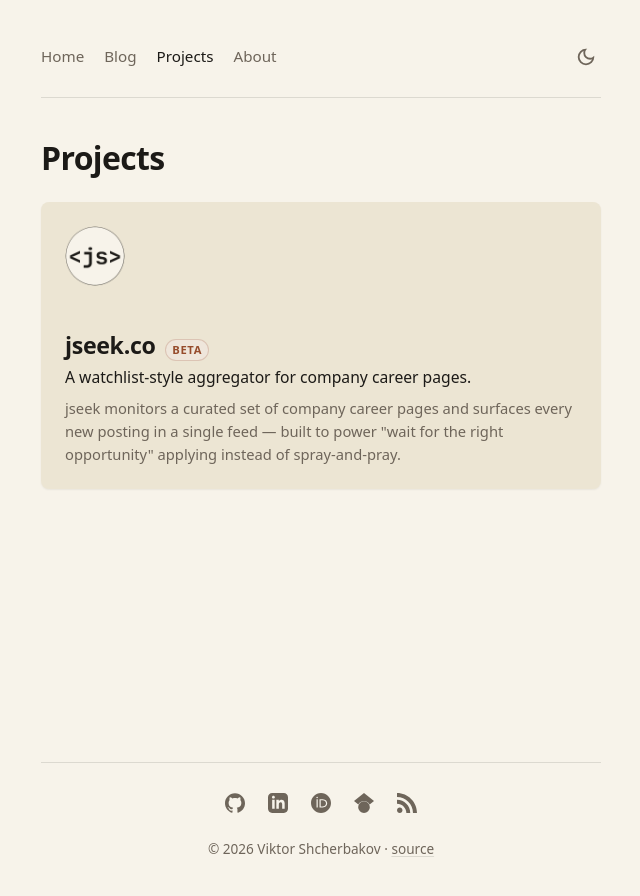
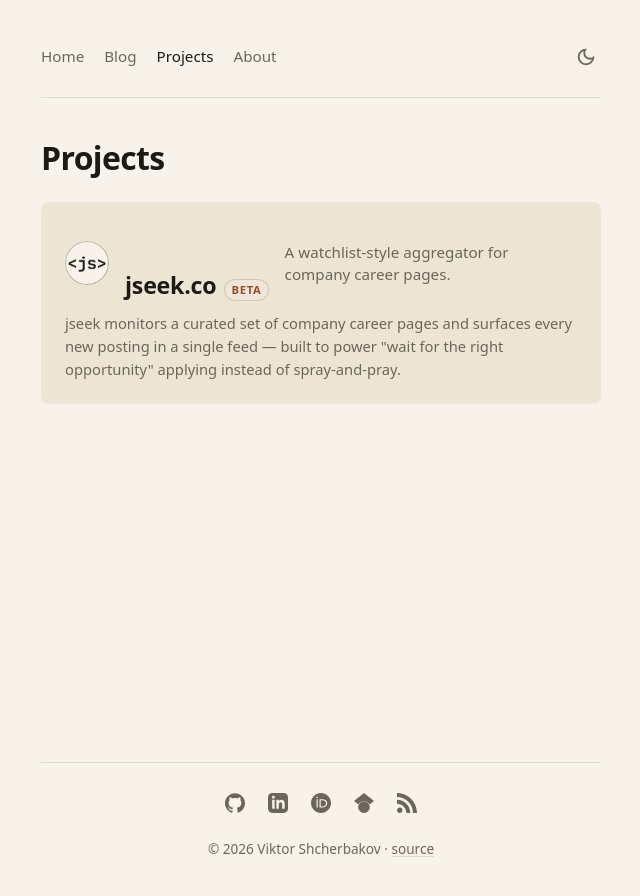
Before and after one commit to viktor-shcherb/viktor-shcherb.github.io, a Jekyll site: the page built from projects/index.md, in a window 1280 px wide. Shown: the top 896 px of the page, without its empty margins (319-959 px from the left). Built offline with Jekyll 4.4.1, drawn with Linux system fonts in a browser that asks for light colours.

Commit message:
Home rows: grid layout · project cards: icon+title+tagline row · gradient (#77)
- _includes/critical.css: switch the home Recent posts / Featured
  projects rows from flex+space-between to a 1fr-auto CSS grid.
  Long titles now wrap inside their own column instead of pushing
  the date onto a new row left-aligned (where it looked detached
  from its title). Date stays in the right column, top-aligned
  with the title's first line.
- /projects/ cards restructured: icon, title (+ status pill) and
  tagline now share one row at the top of the card, with the
  longer description on its own row below. Required swapping the
  vertical-stack markup for a flex .project-card-row that wraps
  on narrow viewports.
- _base.scss: gradient stops on .archive-entry-content rewritten
  to the spec — top 30 % fully transparent, middle 30 % linear
  ramp, bottom 40 % solid var(--bg).

```diff
--- a/_includes/critical.css
+++ b/_includes/critical.css
@@ -155,11 +155,11 @@
 .posts-feed li { display: block; padding: 0; margin: 0; }
 .posts-feed-row,
 .posts-feed-row:visited {
-  display: flex;
-  flex-wrap: wrap;
+  display: grid;
+  grid-template-columns: 1fr auto;
   align-items: baseline;
-  justify-content: space-between;
-  gap: 0.5em 1em;
+  column-gap: 1em;
+  row-gap: 0.15em;
   padding: 0.4rem 0.55rem;
   border-radius: 6px;
   color: var(--text);
@@ -171,7 +171,7 @@
   background: var(--surface);
   color: var(--text);
 }
-.posts-feed-title { font-weight: 500; }
+.posts-feed-title { font-weight: 500; min-width: 0; }
 .posts-feed-row:hover .posts-feed-title,
 .posts-feed-row:focus-visible .posts-feed-title { color: var(--accent); }
 .posts-feed time {
@@ -179,6 +179,7 @@
   color: var(--text-muted);
   font-variant-numeric: tabular-nums;
   white-space: nowrap;
+  text-align: right;
 }
 
 /* --- Code baseline --- */
--- a/assets/css/_base.scss
+++ b/assets/css/_base.scss
@@ -294,14 +294,15 @@
   position: absolute;
   inset: auto 0 0 0;
   padding: 4.5rem 1.4rem 1.3rem;
-  /* Solid behind the text, then a steep ramp to transparent so most of
-     the cover stays visible above the panel. */
+  /* Top 30 % of the panel is fully transparent (image shows clearly),
+     middle 30 % is the linear ramp, bottom 40 % is solid var(--bg)
+     behind the text. Stops are written `to top`, so 0 % = bottom. */
   background: linear-gradient(
     to top,
     var(--bg) 0%,
-    var(--bg) 45%,
-    color-mix(in srgb, var(--bg) 60%, transparent) 65%,
-    transparent 80%
+    var(--bg) 40%,
+    transparent 70%,
+    transparent 100%
   );
   color: var(--text);
   /* Restore type defaults that .archive-entry zeroed out for layout. */
@@ -335,10 +336,8 @@
 .featured-projects .posts-feed-row .project-tagline {
   font-size: 0.85rem;
   color: var(--text-muted);
+  text-align: right;
   white-space: normal;
-  text-align: right;
-  flex: 1 1 auto;
-  min-width: 0;
 }
 
 /* --- /projects/ listing as cards (icon stamped at top, text below) --- */
@@ -364,39 +363,49 @@
 .post-content .project-card-link,
 .post-content .project-card-link:visited {
   display: block;
-  padding: 1.5rem;
+  padding: 1.4rem 1.5rem;
   text-decoration: none;
   color: var(--text);
 }
 .project-card-link * { text-decoration: none !important; }
+.project-card-row {
+  display: flex;
+  align-items: center;
+  flex-wrap: wrap;
+  gap: 0.5rem 1rem;
+  margin: 0 0 0.7rem;
+}
 .project-card-logo,
 .post-content .project-card-logo {
-  width: 3.75rem;
-  height: 3.75rem;
+  flex: 0 0 2.75rem;
+  width: 2.75rem;
+  height: 2.75rem;
   display: block;
-  /* override .post-content img { margin: 1.4em auto } so the icon
-     stays left-aligned at the card top instead of centring */
-  margin: 0 0 1.1rem;
+  /* override .post-content img { margin: 1.4em auto } that would
+     otherwise auto-center the icon and add vertical margin */
+  margin: 0;
   border-radius: 0;
   max-width: none;
 }
-.project-card-text { min-width: 0; }
 .project-card-title {
   display: flex;
   align-items: baseline;
-  gap: 0.6rem;
   flex-wrap: wrap;
-  font-size: 1.35rem;
-  margin: 0 0 0.3rem;
-  line-height: 1.2;
-  letter-spacing: -0.015em;
+  gap: 0.5rem;
+  margin: 0;
+  font-size: 1.2rem;
+  font-weight: 600;
+  line-height: 1.25;
+  letter-spacing: -0.01em;
   color: var(--text);
 }
 .project-card:hover .project-card-title { color: var(--accent); }
 .project-card-tagline {
-  margin: 0 0 0.5rem;
-  color: var(--text);
-  font-size: 0.98rem;
+  margin: 0;
+  flex: 1 1 14rem;
+  min-width: 0;
+  color: var(--text-muted);
+  font-size: 0.95rem;
   line-height: 1.45;
 }
 .project-card-desc {
--- a/projects/index.md
+++ b/projects/index.md
@@ -15,10 +15,10 @@
   {%- for p in visible_projects -%}
     <li class="project-card">
       <a class="project-card-link" href="{{ p.url | relative_url }}">
-        {%- if p.logo -%}
-          <img class="project-card-logo" src="{{ p.logo | relative_url }}" alt="" loading="lazy" decoding="async">
-        {%- endif -%}
-        <div class="project-card-text">
+        <div class="project-card-row">
+          {%- if p.logo -%}
+            <img class="project-card-logo" src="{{ p.logo | relative_url }}" alt="" loading="lazy" decoding="async">
+          {%- endif -%}
           <h2 class="project-card-title">
             {{ p.title }}
             {%- if p.status -%}
@@ -28,10 +28,10 @@
           {%- if p.tagline -%}
             <p class="project-card-tagline">{{ p.tagline }}</p>
           {%- endif -%}
-          {%- if p.description -%}
-            <p class="project-card-desc">{{ p.description | strip_newlines | strip }}</p>
-          {%- endif -%}
         </div>
+        {%- if p.description -%}
+          <p class="project-card-desc">{{ p.description | strip_newlines | strip }}</p>
+        {%- endif -%}
       </a>
     </li>
   {%- endfor -%}
```
